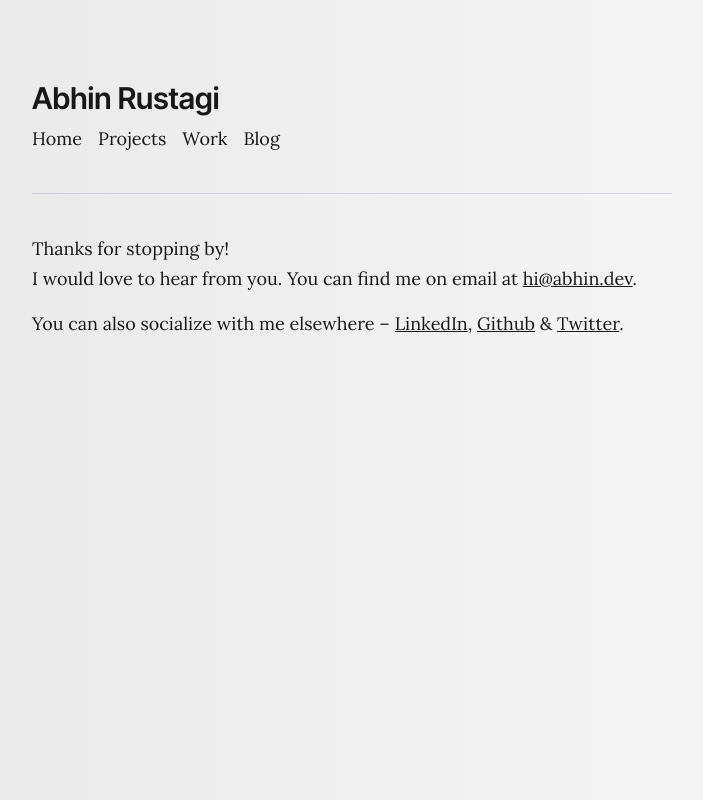
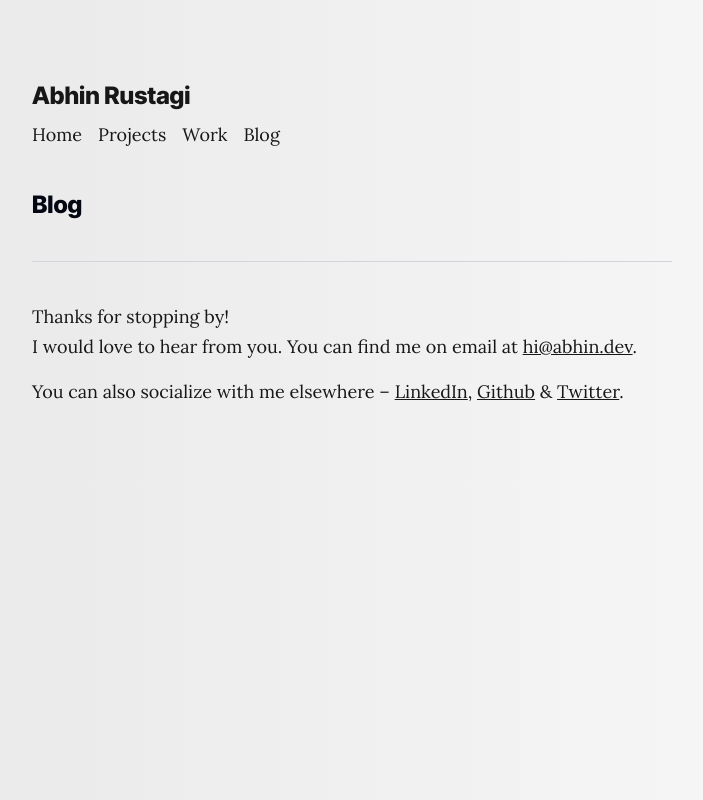
Before and after one commit to AbhinRustagi/abhin.dev, a Next.js app: page /blog in a window 1280 px wide. Shown: the whole page, without its empty margins (288-991 px from the left). Built offline with nearby package versions, Linux system fonts and the light colour scheme.

Commit message:
feat: update font styles

```diff
--- a/src/app/_components/Header.tsx
+++ b/src/app/_components/Header.tsx
@@ -3,7 +3,9 @@ import Link from "next/link";
 export default function Header() {
   return (
     <header className="mb-10">
-      <div className="font-sans font-semibold text-3xl mb-2">Abhin Rustagi</div>
+      <div className="font-sans font-extrabold text-2xl mb-2">
+        Abhin Rustagi
+      </div>
       <nav>
         <ul className="flex gap-4">
           <li>
--- a/src/app/blog/page.tsx
+++ b/src/app/blog/page.tsx
@@ -6,11 +6,12 @@ export const metadata = generateMetadata({ title: "Blog" });
 export default function Page() {
   return (
     <>
+      <h2 className="text-2xl font-extrabold mb-4">Blog</h2>
       <ul>
         {/* {blogItems.map((item) => (
           <li key={item.slug} className="mb-6">
-            <div className="font-sans">
-              <Link href={`/blog/${item.slug}`}>{item.title}</Link>
+            <div>
+              <Link className="underline text-blue-600" href={`/blog/${item.slug}`}>{item.title}</Link>
             </div>
             <div className="text-sm text-neutral-500">
               {item.date} • {item.readTime}
--- a/src/app/globals.css
+++ b/src/app/globals.css
@@ -32,7 +32,7 @@ h1,
 h2,
 h3,
 h4 {
-  @apply font-sans text-gray-950 font-semibold;
+  @apply font-sans text-gray-950 font-extrabold;
 }
 
 ::selection {
```
